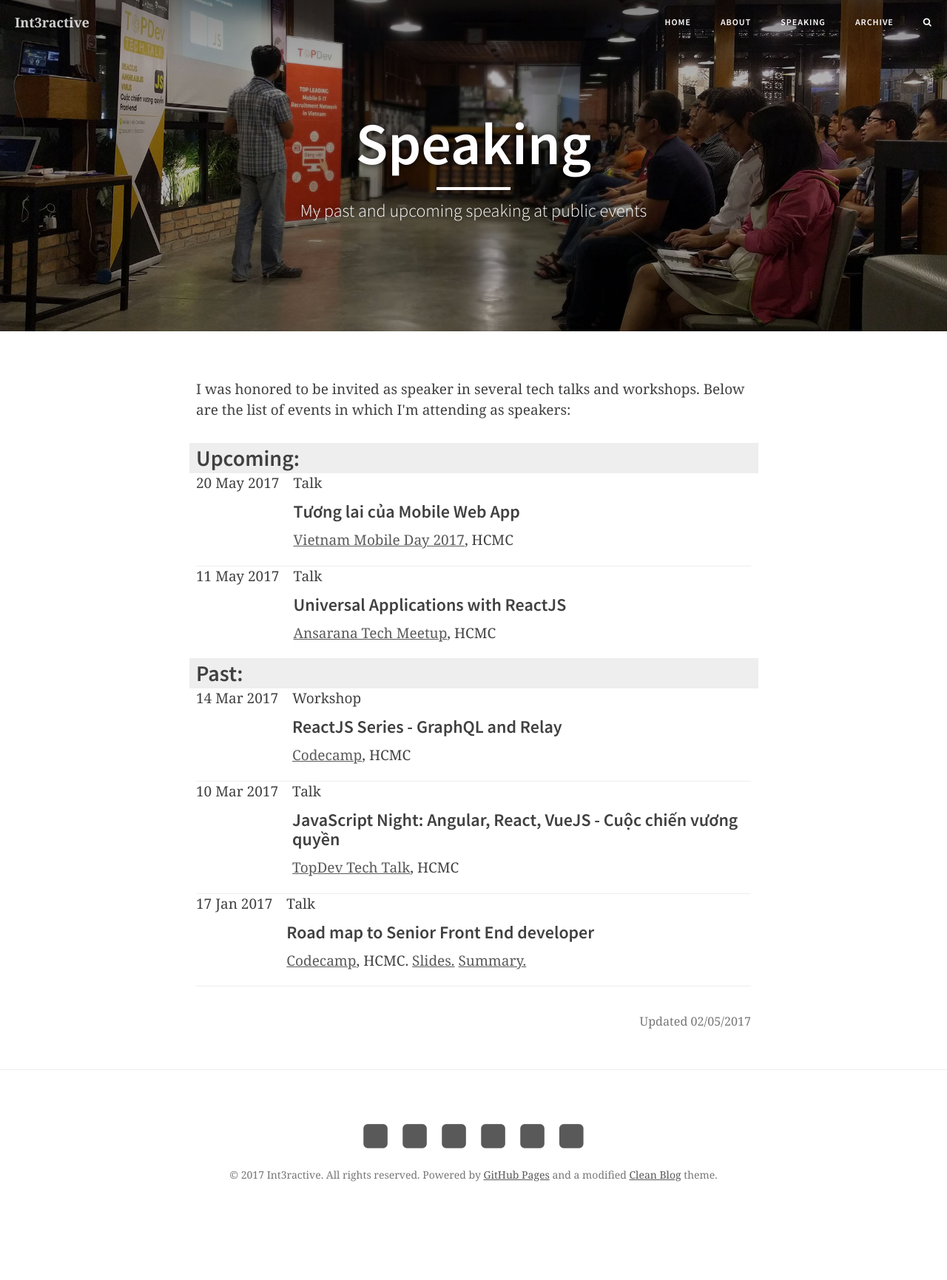
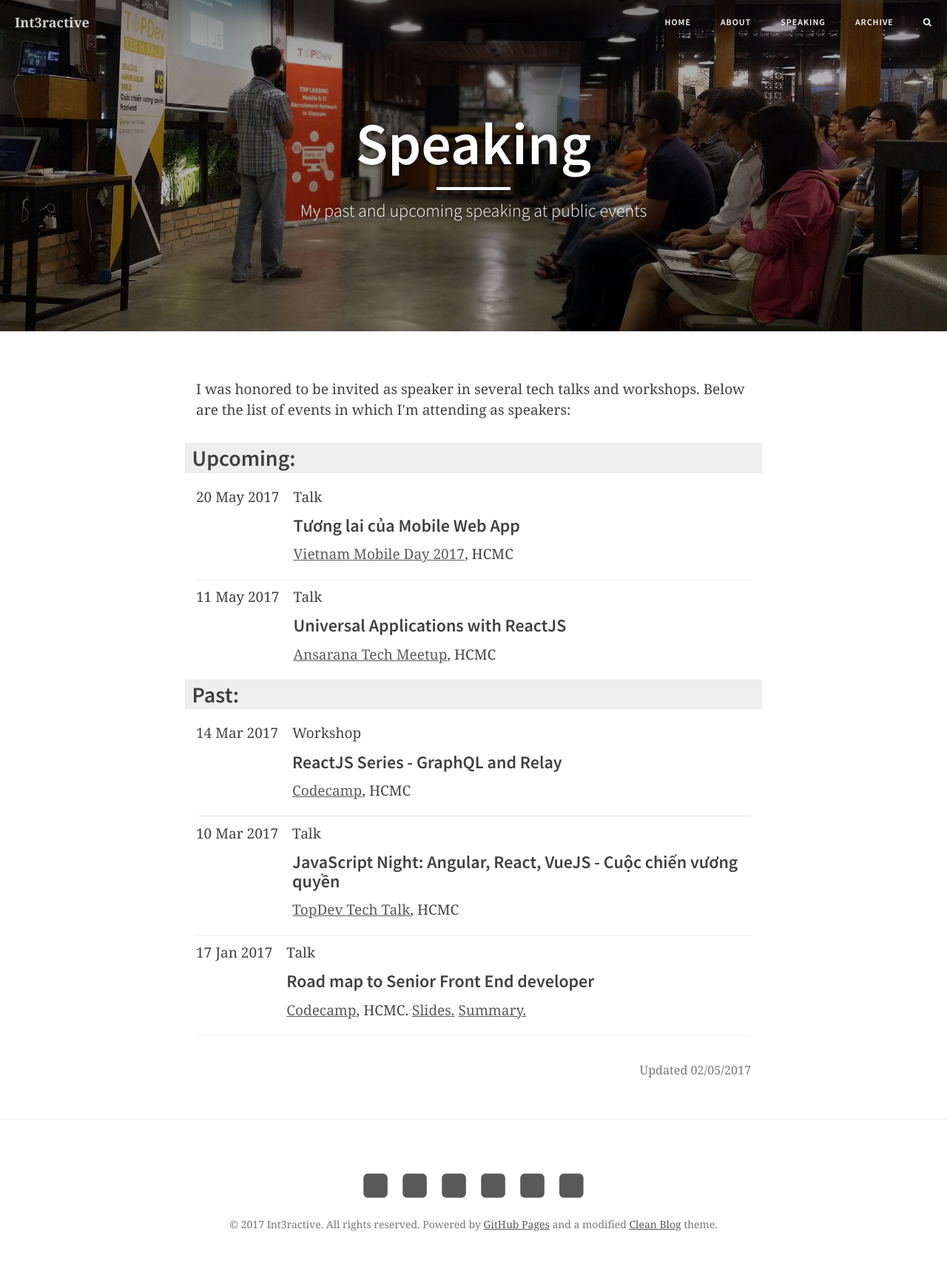
Before and after one commit to trongthanh/int3ractive.com, a Jekyll site: the page built from speaking.html, in a window 1280 px wide. Shown: the whole page at 74% size. Built offline with Jekyll 4.4.1, drawn with Linux system fonts in a browser that asks for light colours; nearby versions of some CDN libraries; before the commit the page ends 1664 px from its top, so only the background shows below that.

Commit message:
Adjust spacing a little bit on speaking page

```diff
--- a/css/prism.css
+++ b/css/prism.css
@@ -187,7 +187,7 @@
 .events__section {
 	padding: 0.2em 0.5em;
 	background-color: #eee;
-	margin: -1px -0.5em 0 -0.5em; /*-1px to cover the bottom border*/
+	margin: -1px -15px 1em -15px; /*-1px to cover the bottom border*/
 }
 
 .events__section h2 {
@@ -208,10 +208,6 @@
 }
 
 @media screen and (min-width: 768px) {
-	.events__item {
-		margin-top: 0;
-	}
-
 	.events__item__time {
 		float: left;
 		margin-right: 1em;
```
